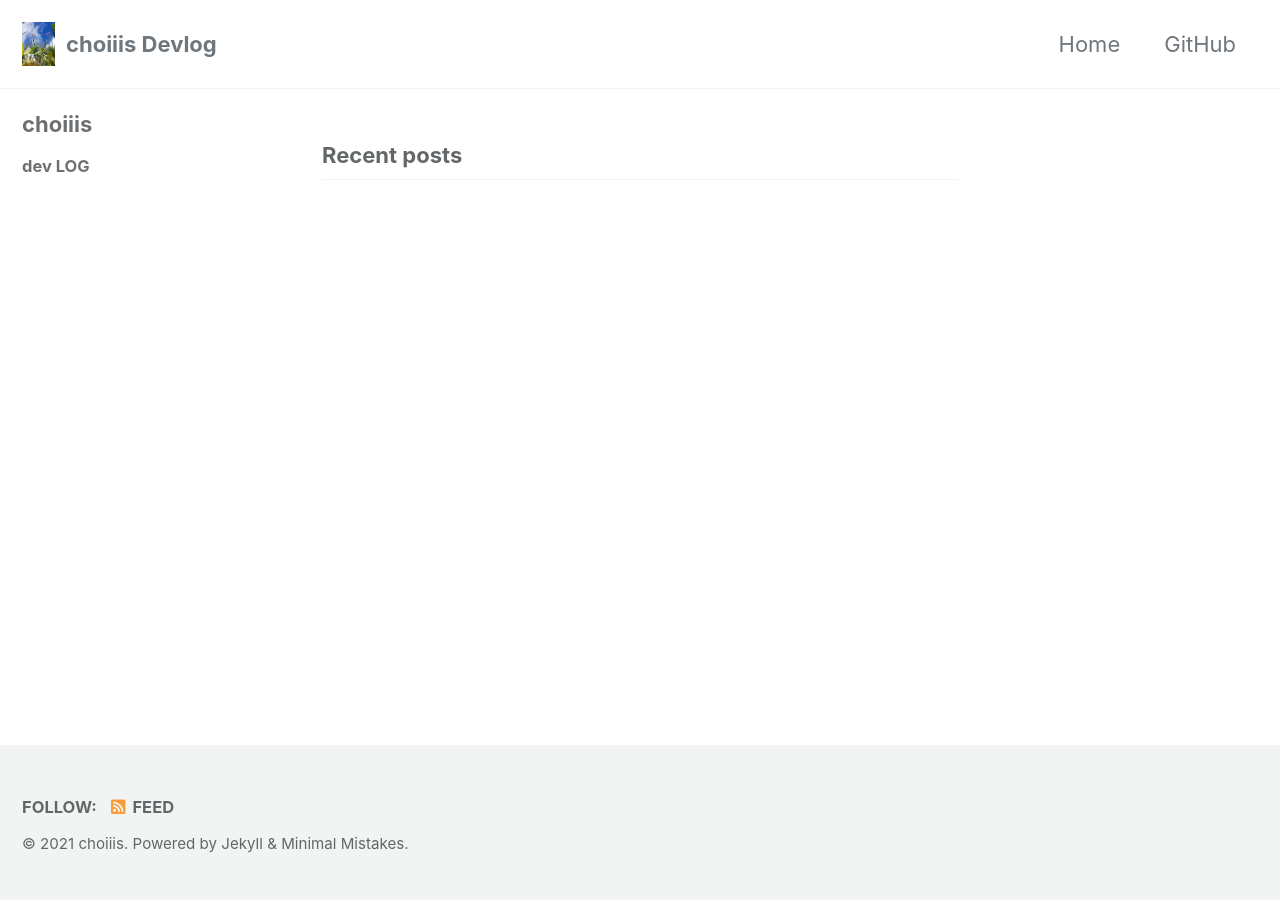
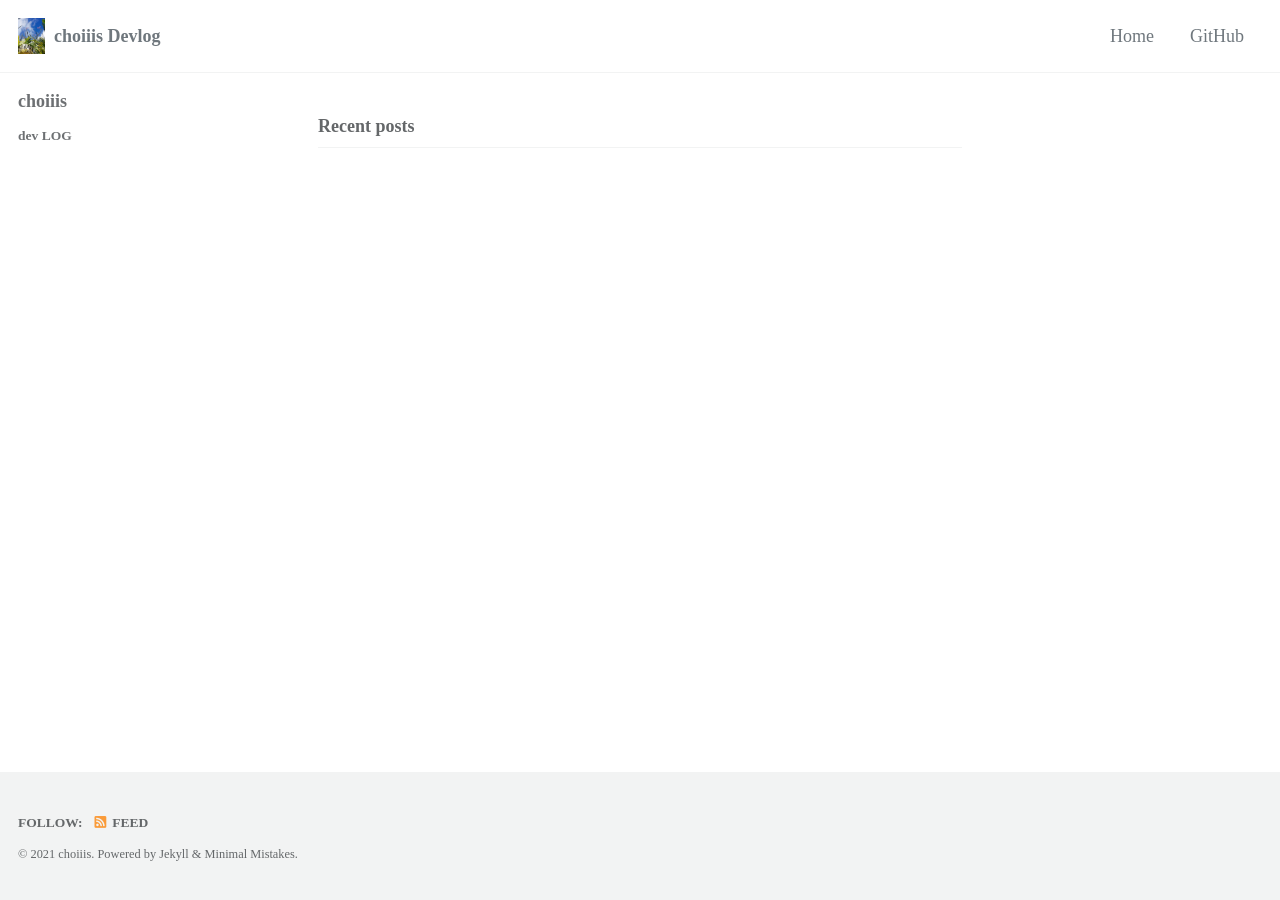
Before and after one commit to choiiis/choiiis.github.io, a Jekyll site: the page built from index.html, in a window 1280 px wide. Built offline with Jekyll 4.4.1, drawn with Linux system fonts in a browser that asks for light colours; cached includes are drawn as plain includes; the list of posts is cut into pages by our own code.

Commit message:
font setting

```diff
--- a/assets/css/main.scss
+++ b/assets/css/main.scss
@@ -1,8 +1,42 @@
 ---
 # Only the main Sass file needs front matter (the dashes are enough)
 ---
+
+// https://mmistakes.github.io/minimal-mistakes/docs/stylesheets/#customizing
+$sans-serif: 'Noto Sans KR';
+$monospace: 'Ubuntu Mono';
+$type-size-4-5: 1.12em !default; // Ubuntu Mono is a bit small
 
 @charset "utf-8";
 
 @import "minimal-mistakes/skins/{{ site.minimal_mistakes_skin | default: 'default' }}"; // skin
 @import "minimal-mistakes"; // main partials
+
+@import url('https://fonts.googleapis.com/css?family=Nanum+Gothic');
+
+html {
+  font-size: 12px; // change to whatever
+
+  @include breakpoint($medium) {
+    font-size: 14px; // change to whatever
+  }
+
+  @include breakpoint($large) {
+    font-size: 16px; // change to whatever
+  }
+
+  @include breakpoint($x-large) {
+    font-size: 18px; // change to whatever
+  }
+}
+
+.highlight {
+  font-family: $monospace;
+  font-size: $type-size-4-5;
+}
+
+.language-plaintext {
+  font-family: $monospace;
+  font-size: $type-size-5;
+  background: #c0ffee;
+}
```
